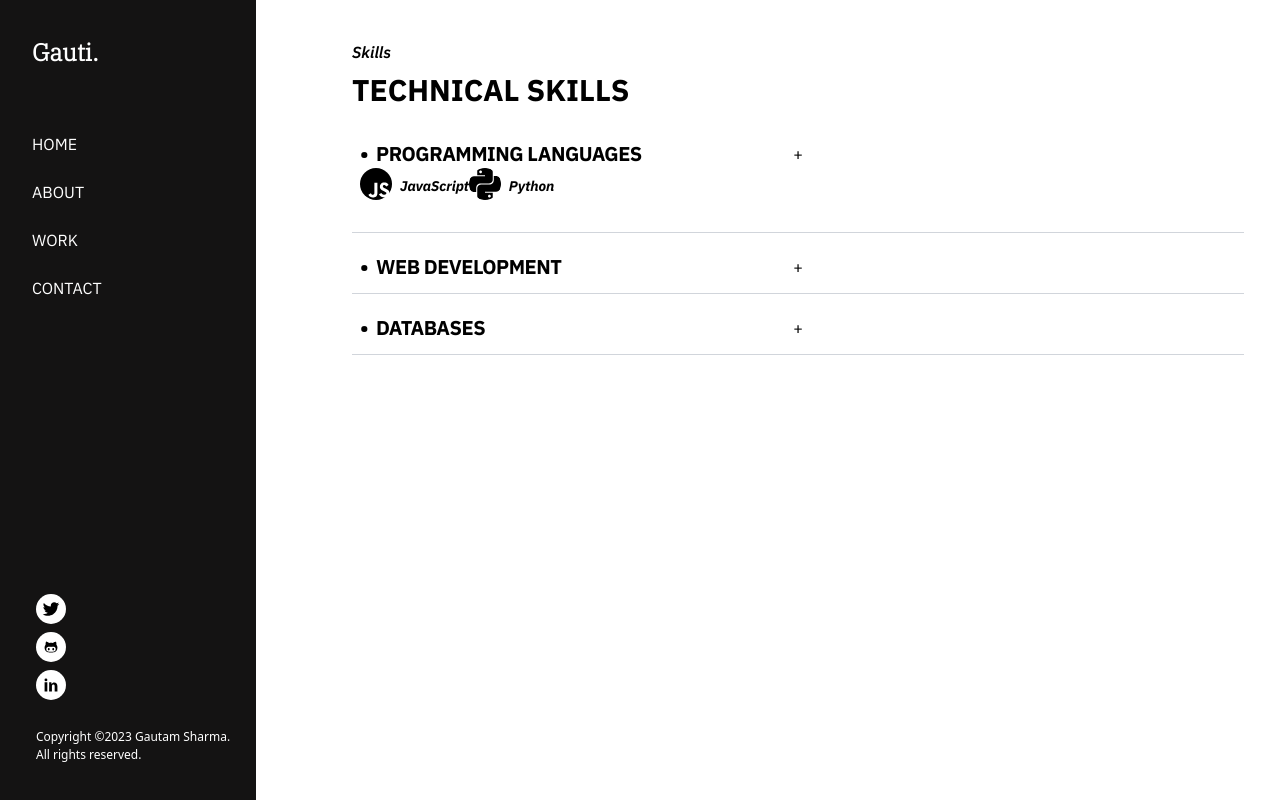
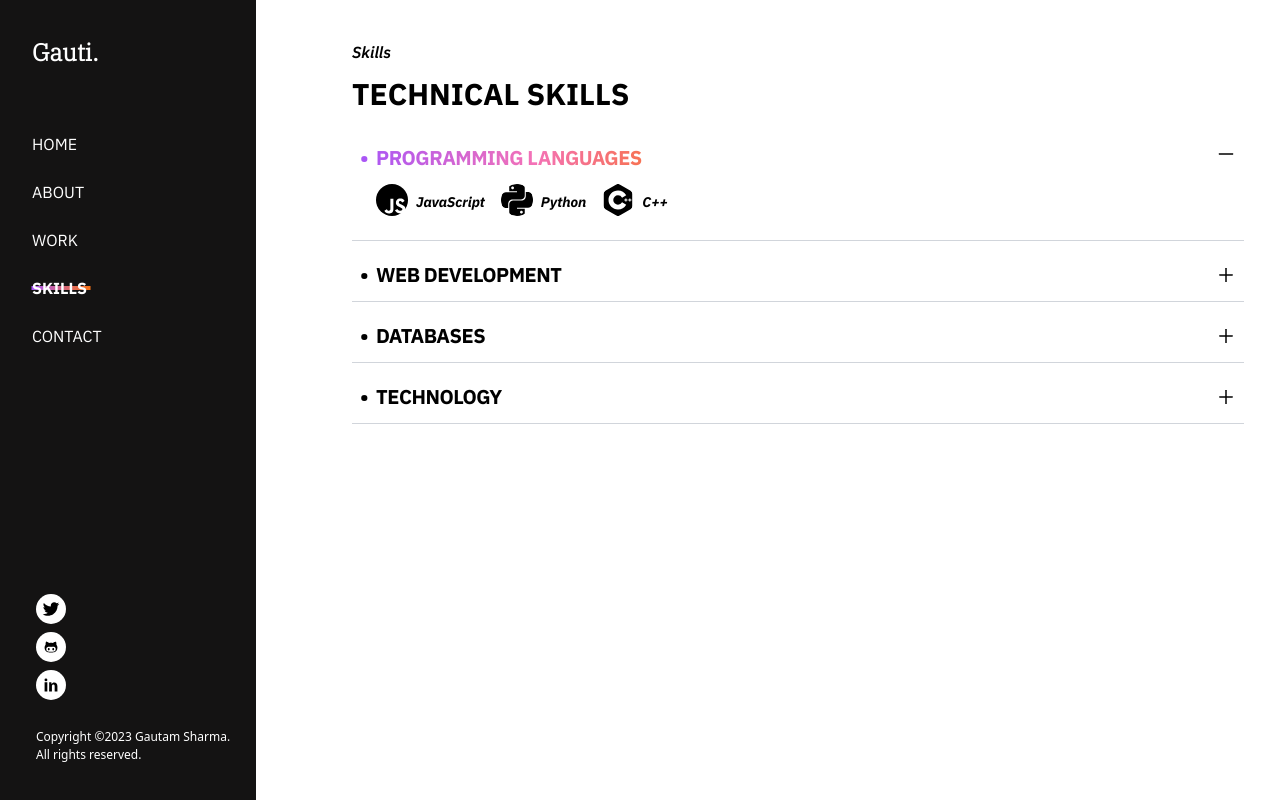
Before and after one commit to ZEUS-03/Portfolio, a React (Vite) app: page /skills in a window 1280 px wide. Built offline with nearby package versions, Linux system fonts and the light colour scheme.

Commit message:
files updated!

```diff
--- a/src/components/helper/Icon.jsx
+++ b/src/components/helper/Icon.jsx
@@ -2,7 +2,7 @@ import React from "react";
 
 const Icon = ({ children, text, textClass, divClass }) => {
   return (
-    <div className={`flex mb-5 ${divClass}`}>
+    <div className={`flex mb-3 ${divClass}`}>
       {children}
       <p className={`italic font-bold ml-2 ${textClass}`}>{text}</p>
     </div>
--- a/src/components/helper/SkillComponent.jsx
+++ b/src/components/helper/SkillComponent.jsx
@@ -1,17 +1,30 @@
 import React from "react";
+import { AiOutlineMinus, AiOutlinePlus } from "react-icons/ai";
 
-const SkillComponent = ({ title, children }) => {
+const SkillComponent = ({ title, children, isActive, onShow }) => {
   return (
-    <div className="py-3 px-2 text-black border-b-[1px]  mt-2 border-gray-300">
-      <div className="md:flex ">
-        <p className="font-bold tracking-tight text-xl w-full md:w-[40%]">
+    <div className="py-3 px-0 md:px-2 text-black border-b-[1px] mt-2 border-gray-300">
+      <div className="flex justify-between">
+        <p
+          className={`font-bold tracking-tight text-lg md:text-xl w-full md:w-[40%] ${
+            isActive
+              ? "text-transparent bg-clip-text bg-gradient-to-r from-purple-500 via-pink-400 to-orange-500"
+              : "text-black"
+          }`}
+        >
           <span className="mr-2">•</span>
           {title}
         </p>
 
-        <button className="md:w-[20%]">+</button>
+        {!isActive ? (
+          <button className="" onClick={onShow}>
+            <AiOutlinePlus size={20} />
+          </button>
+        ) : (
+          <AiOutlineMinus size={20} />
+        )}
       </div>
-      <div className="">{children}</div>
+      {isActive ? <div className="mt-3">{children}</div> : ""}
     </div>
   );
 };
--- a/src/components/helper/constant.jsx
+++ b/src/components/helper/constant.jsx
@@ -4,11 +4,17 @@ import {
   SiJavascript,
   SiReact,
   SiPython,
+  SiHtml5,
   SiNodedotjs,
   SiMysql,
   SiMongodb,
   SiTailwindcss,
+  SiCss3,
   SiExpress,
+  SiCplusplus,
+  SiGit,
+  SiGithub,
+  SiJira,
 } from "react-icons/si";
 
 export const PROJECTS_INFO = [
@@ -55,17 +61,23 @@ export const TECH_SKILLS = [
   {
     title: "PROGRAMMING LANGUAGES",
     children: (
-      <div className="flex">
+      <div className="flex flex-col md:flex-row">
         <Icon text={"JavaScript"} divClass={""} textClass={"text-[14px] pt-2"}>
           <SiJavascript
             size={32}
-            className=" hover:text-yellow-300 transition duration-300 rounded-full"
+            className=" hover:text-yellow-300 transition duration-300 rounded-full ml-4"
           />
         </Icon>
         <Icon text={"Python"} textClass={"text-[14px] pt-2"}>
           <SiPython
             size={32}
-            className=" hover:text-[#3d79ab] transition duration-300 rounded-full"
+            className=" hover:text-[#3d79ab] transition duration-300 rounded-full ml-4"
+          />
+        </Icon>
+        <Icon text={"C++"} textClass={"text-[14px] pt-2"}>
+          <SiCplusplus
+            size={32}
+            className=" hover:text-[#3546ff] transition duration-300 rounded-full ml-4"
           />
         </Icon>
       </div>
@@ -73,8 +85,89 @@ export const TECH_SKILLS = [
   },
   {
     title: "WEB DEVELOPMENT",
+    children: (
+      <div className="flex flex-col md:flex-row">
+        <Icon text={"HTML"} textClass={"text-[14px] pt-2"}>
+          <SiHtml5
+            size={32}
+            className=" hover:text-[#e5532d] transition duration-300 rounded-full ml-4"
+          />
+        </Icon>
+        <Icon text={"CSS"} textClass={"text-[14px] pt-2"}>
+          <SiCss3
+            size={32}
+            className=" hover:text-[#116bac] transition duration-300 rounded-full ml-4"
+          />
+        </Icon>
+        <Icon text={"React.js"} textClass={"text-[14px] pt-2"}>
+          <SiReact
+            size={32}
+            className=" hover:text-[#79dffc] transition duration-300  rounded-full ml-4"
+          />
+        </Icon>
+        <Icon text={"Tailwind CSS"} textClass={"text-[14px] pt-2"}>
+          <SiTailwindcss
+            size={32}
+            className=" hover:text-[#37afe5] transition duration-300 rounded-full ml-4"
+          />
+        </Icon>
+        <Icon text={"Node.js"} textClass={"text-[14px] pt-2"}>
+          <SiNodedotjs
+            size={32}
+            className=" hover:text-[#86cf31] transition duration-300 rounded-full ml-4"
+          />
+        </Icon>
+        <Icon text={"Express.js"} textClass={"text-[14px] pt-2"}>
+          <SiExpress
+            size={32}
+            className=" hover:text-gray-500 transition duration-300 rounded-full ml-4"
+          />
+        </Icon>
+      </div>
+    ),
   },
   {
     title: "DATABASES",
+    children: (
+      <div className="flex flex-col md:flex-row">
+        <Icon text={"MySQL"} textClass={"text-[14px] pt-2"}>
+          <SiMysql
+            size={32}
+            className=" hover:text-[#085f8b] transition duration-300 ml-4 rounded-full"
+          />
+        </Icon>
+        <Icon text={"MongoDB"} textClass={"text-[14px] pt-2"}>
+          <SiMongodb
+            size={32}
+            className=" hover:text-[#57ae52] transition ml-4 duration-300"
+          />
+        </Icon>
+      </div>
+    ),
+  },
+  {
+    title: "TECHNOLOGY",
+    children: (
+      <div className="flex flex-col md:flex-row">
+        <Icon text={"Git"} textClass={"text-[14px] pt-2"}>
+          <SiGit
+            size={32}
+            className=" hover:text-[#5bb8e6] transition duration-300 ml-4 rounded-full"
+          />
+        </Icon>
+        <Icon text={"Github"} textClass={"text-[14px] pt-2"}>
+          <SiGithub
+            size={32}
+            className=" hover:text-purple-500 transition ml-4 duration-300"
+          />
+        </Icon>
+        <Icon text={"Jira"} textClass={"text-[14px] pt-2"}>
+          <SiJira
+            size={32}
+            className=" hover:text-[#2178f0] transition ml-4 duration-300"
+          />
+        </Icon>
+      </div>
+    ),
   },
 ];
--- a/src/components/routes/About.jsx
+++ b/src/components/routes/About.jsx
@@ -33,7 +33,7 @@ const About = () => {
               <span>based in</span>{" "}
               <span className="italic font-extrabold ">Jaipur, India</span>
             </p>
-            <a href="/assets/Gautam's Resume.pdf" className="">
+            <a href="/assets/Gautam's Resume.pdf" target="_blank" className="">
               <div className=" text-black text-sm font-medium flex underline justify-center items-center hover:scale-105 transition duration-300 max-w-xs">
                 <span>Download Resume!</span>
                 <div className="p-1">
--- a/src/components/routes/Skills.jsx
+++ b/src/components/routes/Skills.jsx
@@ -1,13 +1,13 @@
-import React from "react";
+import React, { useState } from "react";
 import { TECH_SKILLS } from "../helper/constant";
-// import TechIcons from "../helper/TechSkill";
 import SkillComponent from "../helper/SkillComponent";
 
 const Skills = () => {
+  const [activeIndex, setActiveIndex] = useState(0);
   return (
     <div className="flex flex-col mt-3 md:mt-10 mx-4">
       <div className=" md:flex md:flex-col md:justify-center font-body px-5 md:pl-20 mb-8">
-        <h1 className=" italic text-md font-semibold mb-2">Skills</h1>
+        <h1 className=" italic text-md font-semibold mb-3">Skills</h1>
         <h1 className="text-3xl font-extrabold mb-3">TECHNICAL SKILLS</h1>
         {TECH_SKILLS.map((skill, index) => {
           return (
@@ -15,6 +15,8 @@ const Skills = () => {
               title={skill.title}
               key={index}
               children={skill.children}
+              isActive={activeIndex === index}
+              onShow={() => setActiveIndex(index)}
             />
           );
         })}
--- a/src/components/sidebar/Sidebar.jsx
+++ b/src/components/sidebar/Sidebar.jsx
@@ -68,7 +68,7 @@ const Sidebar = ({ width, position }) => {
             )}
           </span>
         </NavLink>
-        {/* <NavLink
+        <NavLink
           to="/skills"
           className={({ isActive }) =>
             `my-3 w-auto ${
@@ -84,7 +84,7 @@ const Sidebar = ({ width, position }) => {
               <span className="absolute bottom-1/3 left-1/2 transform -translate-x-1/2 -translate-y-1/2 w-full h-1 bg-gradient-to-r from-purple-500 to-orange-500 scale-x-100 transition-transform duration-300 z-[-1]"></span>
             )}
           </span>
-        </NavLink> */}
+        </NavLink>
         <NavLink
           to="/contact"
           className={({ isActive }) =>
```
Also changed, not shown: 1 other file (tests, documents, lock files or other folders).
